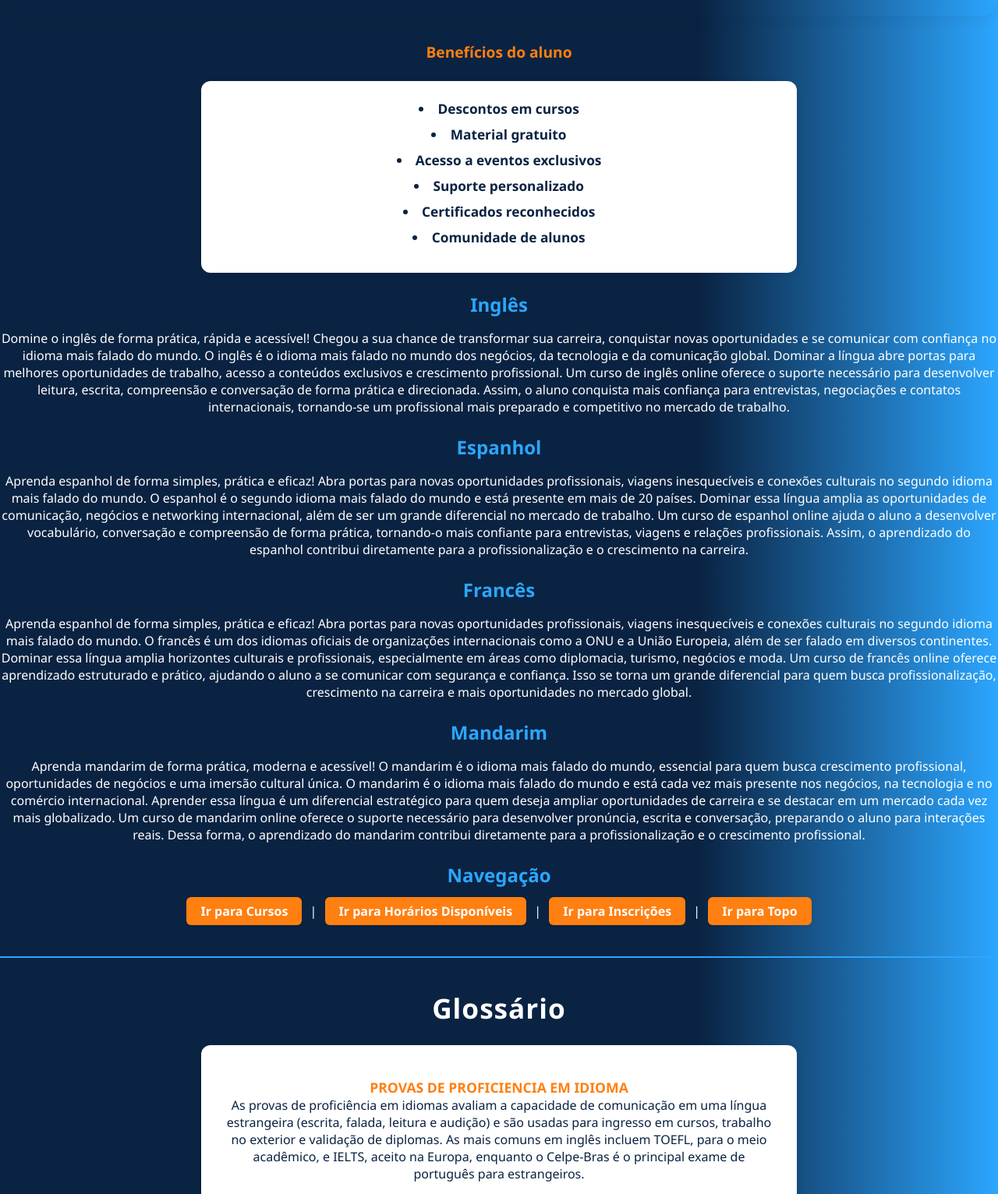
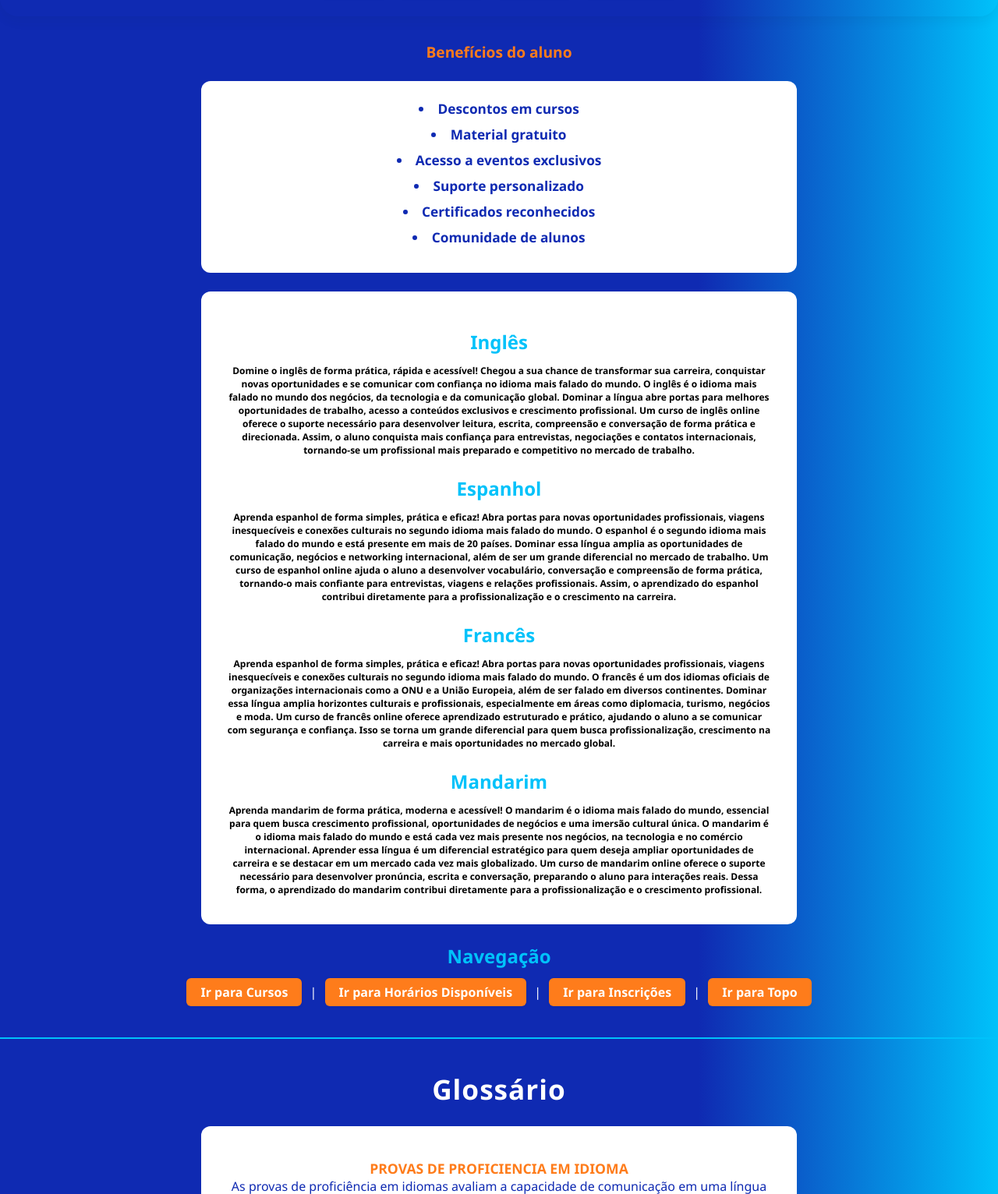
Before and after one commit to LeonardoKronka/LIMA---HTML, a plain HTML site: page HTML/Aula 4/listas.html in a window 1280 px wide. Shown: the part 547-2079 px from the top of the page at 78% size. Drawn offline with Linux system fonts and the light colour scheme.

Commit message:
sla
Co-authored-by: bia-binii <bia-binii@users.noreply.github.com>
Co-authored-by: mariiiyn <mariiiyn@users.noreply.github.com>
Co-authored-by: cauaziim <cauaziim@users.noreply.github.com>
Co-authored-by: geovannaasantos6-svg <geovannaasantos6-svg@users.noreply.github.com>

```diff
--- a/HTML/Aula 4/listas.html
+++ b/HTML/Aula 4/listas.html
@@ -1,5 +1,5 @@
 <!DOCTYPE html>
-<html lang="en">
+<html lang="pt-br">
 <head>
     <meta charset="UTF-8">
     <meta name="viewport" content="width=device-width, initial-scale=1.0">
@@ -11,11 +11,11 @@ body {
     font-family: 'Segoe UI', Arial, sans-serif;
     margin: 0;
     background: #f6faff;
-    color: #0A2342;
+    color: #0f2ab2;
 }
 
 h1, h2, h3 {
-    color: #0A2342;
+    color: #0f2ab2;
     margin-top: 24px;
     margin-bottom: 12px;
 }
@@ -23,42 +23,43 @@ h1, h2, h3 {
 h1 {
     font-size: 2.2rem;
     letter-spacing: 1px;
+    text-align: center;
 }
 
 h2 {
     font-size: 1.5rem;
-    color: #2CA6FF;
+    color: #00c2fa;
 }
 
 h3 {
     font-size: 1.2rem;
-    color: #FF7F11;
+    color: #fe7c1b;
 }
 
 a {
-    color: #2CA6FF;
+    color: #00c2fa;
     text-decoration: none;
     font-weight: 500;
     margin: 0 8px;
     padding: 7px 18px;
     border-radius: 6px;
     border: 2px solid transparent;
-    background: #fff;
+    background: #ffffff;
     transition: background 0.2s, color 0.2s, border 0.2s;
     box-shadow: 0 1px 4px rgba(10,35,66,0.05);
     display: inline-block;
 }
 
 a:hover, a:focus {
-    background: #2CA6FF;
-    color: #fff;
-    border: 2px solid #FF7F11;
+    background: #00c2fa;
+    color: #ffffff;
+    border: 2px solid #fe7c1b;
     text-decoration: none;
 }
 
 header, footer {
-    background: linear-gradient(90deg, #0A2342 70%, #2CA6FF 100%);
-    color: #fff;
+    background: linear-gradient(90deg, #0f2ab2 70%, #00c2fa 100%);
+    color: #ffffff;
     text-align: center;
     padding: 32px 0 24px 0;
     margin-bottom: 32px;
@@ -68,12 +69,12 @@ header, footer {
 }
 
 header h1, header p {
-    color: #fff;
+    color: #ffffff;
 }
 
 header a {
-    background: #FF7F11;
-    color: #fff;
+    background: #fe7c1b;
+    color: #ffffff;
     border: none;
     margin: 0 6px;
     font-weight: bold;
@@ -81,14 +82,14 @@ header a {
 }
 
 header a:hover {
-    background: #fff;
-    color: #FF7F11;
+    background: #ffffff;
+    color: #fe7c1b;
 }
 
 ul, dl {
-    background: #fff;
+    background: #ffffff;
     border-radius: 12px;
-    box-shadow: 0 2px 8px rgba(10,35,66,0.07);
+    box-shadow: 0 2px 8px #0f2ab2(0.07);
     padding: 24px 32px;
     margin: 24px auto;
     max-width: 700px;
@@ -96,7 +97,7 @@ ul, dl {
 
 ul {
     list-style: disc inside;
-    color: #0A2342;
+    color: #0f2ab2;
 }
 
 li {
@@ -106,13 +107,13 @@ li {
 
 dt {
     font-weight: bold;
-    color: #FF7F11;
+    color: #fe7c1b;
     margin-top: 18px;
     font-size: 1.1rem;
 }
 
 dd {
-    color: #0A2342;
+    color: #0f2ab2;
     margin-left: 0;
     margin-bottom: 16px;
     font-size: 1rem;
@@ -120,33 +121,33 @@ dd {
 
 hr {
     border: none;
-    border-top: 2px solid #2CA6FF;
+    border-top: 2px solid #00c2fa;
     margin: 40px 0;
 }
 
 footer {
-    background: linear-gradient(90deg, #2CA6FF 60%, #FF7F11 100%);
-    color: #fff;
+    background: linear-gradient(90deg, #00c2fa 60%, #fe7c1b 100%);
+    color: #ffffff;
     padding: 24px 0 18px 0;
     margin-top: 48px;
     border-top-left-radius: 24px;
     border-top-right-radius: 24px;
-    box-shadow: 0 -2px 12px rgba(10,35,66,0.07);
+    box-shadow: 0 -2px 12px #00c2fa(0.07);
 }
 
 footer a {
-    background: #fff;
-    color: #2CA6FF;
-    border: 2px solid #2CA6FF;
+    background: #ffffff;
+    color: #00c2fa;
+    border: 2px solid #00c2fa;
     margin: 0 6px;
     font-weight: bold;
     transition: background 0.2s, color 0.2s, border 0.2s;
 }
 
 footer a:hover {
-    background: #FF7F11;
-    color: #fff;
-    border: 2px solid #FF7F11;
+    background: #fe7c1b;
+    color: #ffffff;
+    border: 2px solid #fe7c1b;
 }
 
 @media (max-width: 700px) {
@@ -161,6 +162,14 @@ footer a:hover {
         font-size: 1.1em;
     }
 }
+div {
+    background: #ffffff;
+    border-radius: 12px;
+    box-shadow: 0 2px 8px #0f2ab2(0.07);
+    padding: 24px 32px;
+    margin: 24px auto;
+    max-width: 700px;
+}
     </style>
 </head>
 <body>
@@ -174,7 +183,7 @@ footer a:hover {
         <h1>Portal do Aluno - Brasil Code</h1>
         <p>Seu portal de aprendizado online, onde você pode acessar cursos, materiais e suporte para aprimorar suas habilidades.</p>
     <h1 id="portal">Bem-vindo ao Portal do Aluno</h1>
-    <p>Seu portal de aprendizado online, </p>
+    <p>Seu portal de aprendizado online.</p>
     <header style="text-align: center;">
         <h1 id="topo">Idiomas</h1>
         <a href="#Inglês">Inglês</a>
@@ -192,20 +201,20 @@ footer a:hover {
     <li>Certificados reconhecidos</li>
     <li>Comunidade de alunos</li>
 </ul>
-
+    <div>
         <h2 id="Inglês">Inglês</h2>
-    <p>Domine o inglês de forma prática, rápida e acessível!
+        <p style="color: #000; font-size: 12px;">Domine o inglês de forma prática, rápida e acessível!
         Chegou a sua chance de transformar sua carreira, conquistar novas oportunidades e se comunicar com confiança no idioma mais falado do mundo. O inglês é o idioma mais falado no mundo dos negócios, da tecnologia e da comunicação global. Dominar a língua abre portas para melhores oportunidades de trabalho, acesso a conteúdos exclusivos e crescimento profissional. Um curso de inglês online oferece o suporte necessário para desenvolver leitura, escrita, compreensão e conversação de forma prática e direcionada. Assim, o aluno conquista mais confiança para entrevistas, negociações e contatos internacionais, tornando-se um profissional mais preparado e competitivo no mercado de trabalho.</p>
         <h2 id="Espanhol">Espanhol</h2>
-    <p>Aprenda espanhol de forma simples, prática e eficaz!
+        <p style="color: #000; font-size: 12px;">Aprenda espanhol de forma simples, prática e eficaz!
         Abra portas para novas oportunidades profissionais, viagens inesquecíveis e conexões culturais no segundo idioma mais falado do mundo. O espanhol é o segundo idioma mais falado do mundo e está presente em mais de 20 países. Dominar essa língua amplia as oportunidades de comunicação, negócios e networking internacional, além de ser um grande diferencial no mercado de trabalho. Um curso de espanhol online ajuda o aluno a desenvolver vocabulário, conversação e compreensão de forma prática, tornando-o mais confiante para entrevistas, viagens e relações profissionais. Assim, o aprendizado do espanhol contribui diretamente para a profissionalização e o crescimento na carreira.</p>
         <h2 id="Francês">Francês</h2>
-    <p>Aprenda espanhol de forma simples, prática e eficaz!
+        <p style="color: #000; font-size: 12px;">Aprenda espanhol de forma simples, prática e eficaz!
         Abra portas para novas oportunidades profissionais, viagens inesquecíveis e conexões culturais no segundo idioma mais falado do mundo. O francês é um dos idiomas oficiais de organizações internacionais como a ONU e a União Europeia, além de ser falado em diversos continentes. Dominar essa língua amplia horizontes culturais e profissionais, especialmente em áreas como diplomacia, turismo, negócios e moda. Um curso de francês online oferece aprendizado estruturado e prático, ajudando o aluno a se comunicar com segurança e confiança. Isso se torna um grande diferencial para quem busca profissionalização, crescimento na carreira e mais oportunidades no mercado global.</p>
         <h2 id="Mandarim">Mandarim</h2>
-    <p>Aprenda mandarim de forma prática, moderna e acessível!
+        <p style="color: #000; font-size: 12px;">Aprenda mandarim de forma prática, moderna e acessível!
         O mandarim é o idioma mais falado do mundo, essencial para quem busca crescimento profissional, oportunidades de negócios e uma imersão cultural única. O mandarim é o idioma mais falado do mundo e está cada vez mais presente nos negócios, na tecnologia e no comércio internacional. Aprender essa língua é um diferencial estratégico para quem deseja ampliar oportunidades de carreira e se destacar em um mercado cada vez mais globalizado. Um curso de mandarim online oferece o suporte necessário para desenvolver pronúncia, escrita e conversação, preparando o aluno para interações reais. Dessa forma, o aprendizado do mandarim contribui diretamente para a profissionalização e o crescimento profissional.</p>
-
+    </div>
  <!-- Navegação -->
     <h2>Navegação</h2>
     <a href="#cursos"> Ir para Cursos</a> |
```
Also changed, not shown: HTML/Aula 4/index.html (+1 -1 lines). Lines whose indentation alone changed are shown as unchanged.
